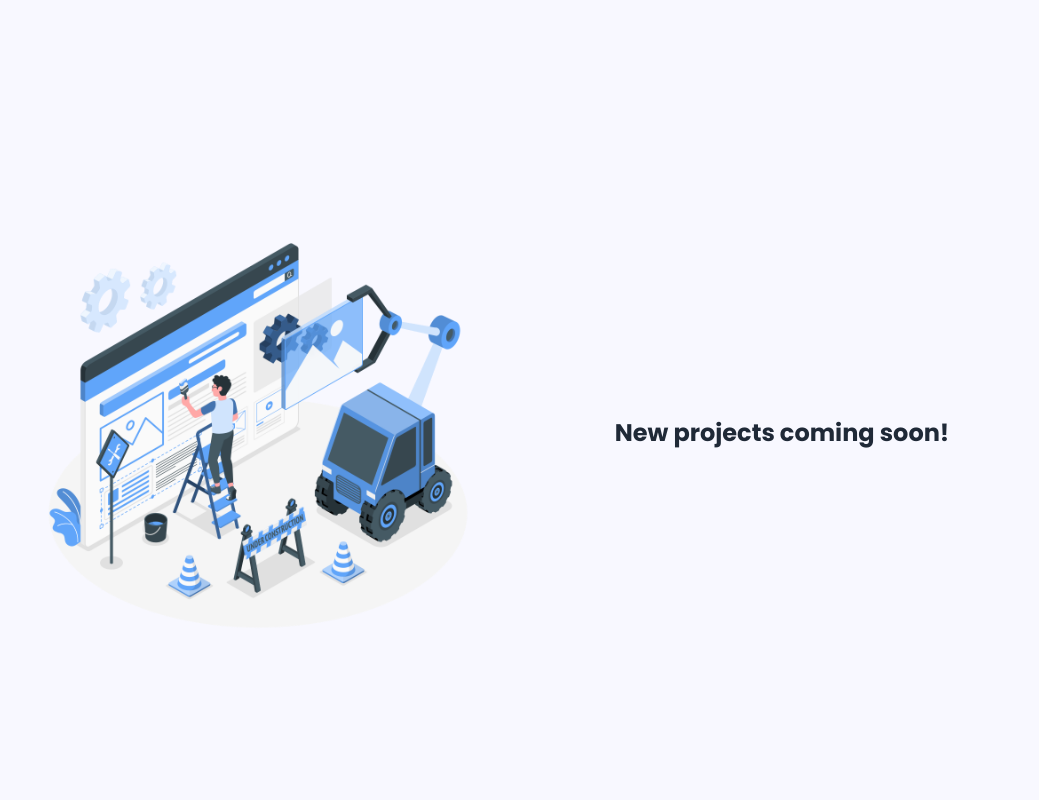
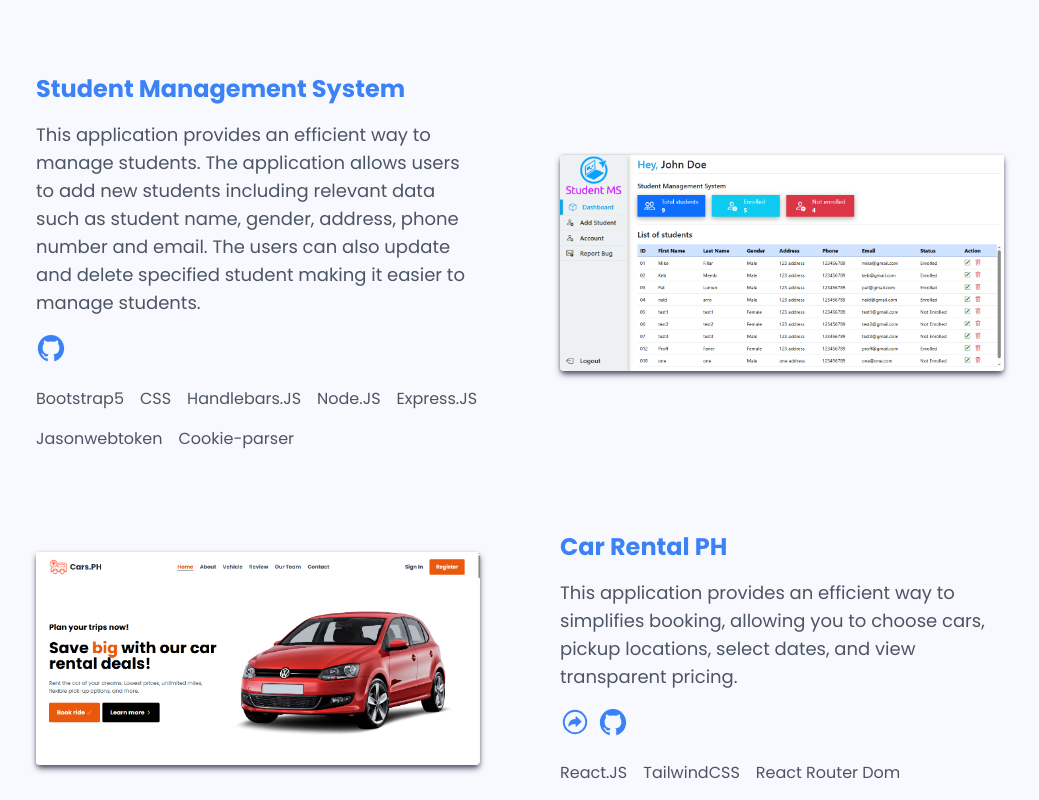
Before and after one commit to mikefillar/mikefillar.github.io, a React (Create React App) app: page / in a window 1280 px wide. Shown: the part 1420-2220 px from the top of the page, without its empty margins (120-1159 px from the left). Built offline with nearby package versions, Linux system fonts and the light colour scheme.

Commit message:
projects included

```diff
--- a/src/Components/About.js
+++ b/src/Components/About.js
@@ -16,12 +16,12 @@ const About = () => {
           Full-stack web developer based in Bulacan, Philippines.
         </h2>
         <p className=" text-gray-600 text-sm sm:text-base semilarge:text-lg large:text-xl">
-          Hey, my name is Mike, and I'm a full-stack developer. My passion is to
-          create and develop clean website for the users.
+          Hey, my name is Mike, and I'm a full-stack developer. I'm dedicated to
+          create and develop clean website for the clients.
         </p>
         <p className=" text-gray-600 text-sm sm:text-base semilarge:text-lg large:text-xl">
           My tech stack currently is HTML, CSS, JavaScript, TailwindCSS,
-          Bootstrap5, Handlebar.JS, React.JS, Node.JS, Express.JS, PHP, MySQL,
+          Bootstrap5, React.JS, Handlebars.JS, Node.JS, Express.JS, PHP, MySQL,
           and Laravel.
         </p>
       </div>
--- a/src/Components/HomeNew.js
+++ b/src/Components/HomeNew.js
@@ -11,7 +11,7 @@ const HomeNew = () => {
     { linkName: "TailwindCSS" },
     { linkName: "React.JS" },
     { linkName: "PHP" },
-    { linkName: "Handlebar.JS" },
+    { linkName: "Handlebars.JS" },
     { linkName: "Express.JS" },
     { linkName: "Node.JS" },
     { linkName: "MySQL" },
--- a/src/Components/Project.js
+++ b/src/Components/Project.js
@@ -1,19 +1,93 @@
 import React from "react";
-import illustration from "../img/Under construction-amico.png";
+// import illustration from "../img/Under construction-amico.png";
+import project1 from "../img/project1.png";
+import project2 from "../img/project2.png";
 
 const Project = () => {
   return (
     <section
-      className="flex flex-col md:flex-row justify-center items-center m-5 p-3 sm:m-7 sm:p-10 md:p-15 semilarge:px-32 semilarge:m-15  semilarge:gap-20 gap-5 sm:gap-12 md:gap-15 transition-all duration-500 ease-in-out bg-color-body h-full semilarge:h-screen"
+      className="grid md:grid-cols-2 md:flex-row justify-center items-center m-5 p-3 sm:m-7 sm:p-10 md:p-15 semilarge:px-32 semilarge:m-15  semilarge:gap-20 gap-5 sm:gap-12 md:gap-15 h-full"
       id="project"
     >
-      <div className="flex flex-col text-left w-2/3 md:w-6/12 gap-6 rounded overflow-hidden object-contain">
-        <img className="" src={illustration} alt="coding" />
+      <div className="w-full flex flex-col gap-4 justify-start text-center md:text-left">
+        <a className="text-blue-500 font-bold text-2xl cursor-pointer">
+          Student Management System
+        </a>
+        <p className="text-gray-600 text-sm sm:text-base semilarge:text-lg large:text-xl">
+          This application provides an efficient way to manage students. The
+          application allows users to add new students including relevant data
+          such as student name, gender, address, phone number and email. The
+          users can also update and delete specified student making it easier to
+          manage students.
+        </p>
+
+        <div className="flex gap-2 justify-center items-center md:justify-start md:items-start">
+          <a
+            href="https://github.com/mikefillar/school-of-school"
+            target="_blank"
+            className="text-3xl text-blue-500 hover:scale-110 transition-all duration-200 ease-linear"
+          >
+            <ion-icon name="logo-github"></ion-icon>
+          </a>
+        </div>
+        <ul className="flex gap-4 justify-center items-center md:justify-start md:items-start flex-wrap">
+          <li className="text-gray-600 text-sm sm:text-base">Bootstrap5</li>
+          <li className="text-gray-600 text-sm sm:text-base">CSS</li>
+          <li className="text-gray-600 text-sm sm:text-base">Handlebars.JS</li>
+          <li className="text-gray-600 text-sm sm:text-base">Node.JS</li>
+          <li className="text-gray-600 text-sm sm:text-base">Express.JS</li>
+          <li className="text-gray-600 text-sm sm:text-base">Jasonwebtoken</li>
+          <li className="text-gray-600 text-sm sm:text-base">Cookie-parser</li>
+        </ul>
       </div>
-      <div className="w-full md:w-6/12 flex justify-center text-center md:text-left">
-        <h1 className="text-gray-800 font-bold text-2xl">
-          New projects coming soon!
-        </h1>
+      <div className="flex flex-col text-left gap-6 rounded overflow-hidden shadow-md shadow-gray-600">
+        <a className="cursor-pointer">
+          <img className="" src={project2} alt="coding" />
+        </a>
+      </div>
+      {/* car rental */}
+      <div className="flex flex-col text-left gap-6 rounded overflow-hidden shadow-md shadow-gray-600">
+        <a href="https://mikefillar.github.io/car-rental-ph" target="_blank">
+          <img className="" src={project1} alt="coding" />
+        </a>
+      </div>
+      <div className="w-full flex flex-col gap-4 justify-start text-center md:text-left">
+        <a
+          href="https://mikefillar.github.io/car-rental-ph"
+          target="_blank"
+          className="text-blue-500 font-bold text-2xl"
+        >
+          Car Rental PH
+        </a>
+        <p className="text-gray-600 text-sm sm:text-base semilarge:text-lg large:text-xl">
+          This application provides an efficient way to simplifies booking,
+          allowing you to choose cars, pickup locations, select dates, and view
+          transparent pricing.
+        </p>
+
+        <div className="flex gap-2 justify-center items-center md:justify-start md:items-start">
+          <a
+            href="https://mikefillar.github.io/car-rental-ph"
+            target="_blank"
+            className="text-3xl text-blue-500 hover:scale-110 transition-all duration-200 ease-linear"
+          >
+            <ion-icon name="arrow-redo-circle-outline"></ion-icon>
+          </a>
+          <a
+            href="https://github.com/mikefillar/mikefillar.github.io"
+            target="_blank"
+            className="text-3xl text-blue-500 hover:scale-110 transition-all duration-200 ease-linear"
+          >
+            <ion-icon name="logo-github"></ion-icon>
+          </a>
+        </div>
+        <ul className="flex gap-4 justify-center items-center md:justify-start md:items-start flex-wrap">
+          <li className="text-gray-600 text-sm sm:text-base">React.JS</li>
+          <li className="text-gray-600 text-sm sm:text-base">TailwindCSS</li>
+          <li className="text-gray-600 text-sm sm:text-base">
+            React Router Dom
+          </li>
+        </ul>
       </div>
     </section>
   );
```
Also changed, not shown: src/img/project1.png (added), src/img/project2.png (added).
